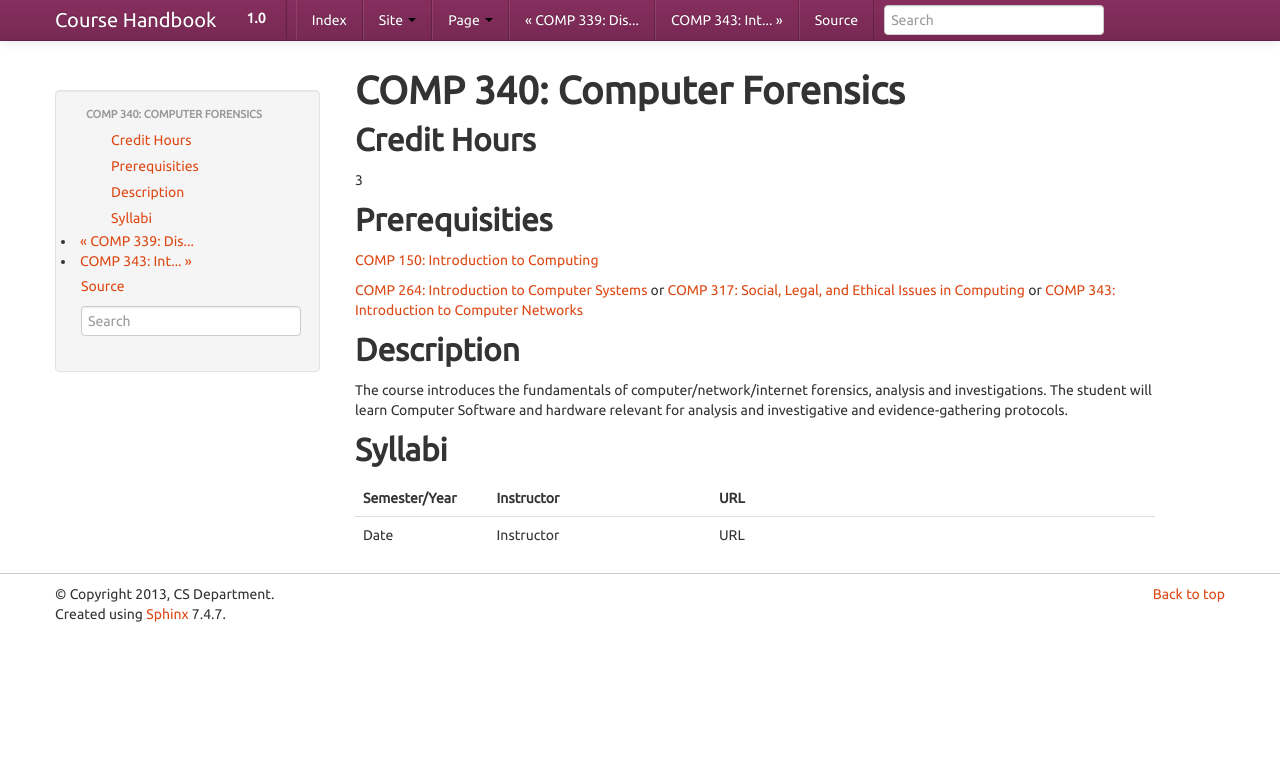
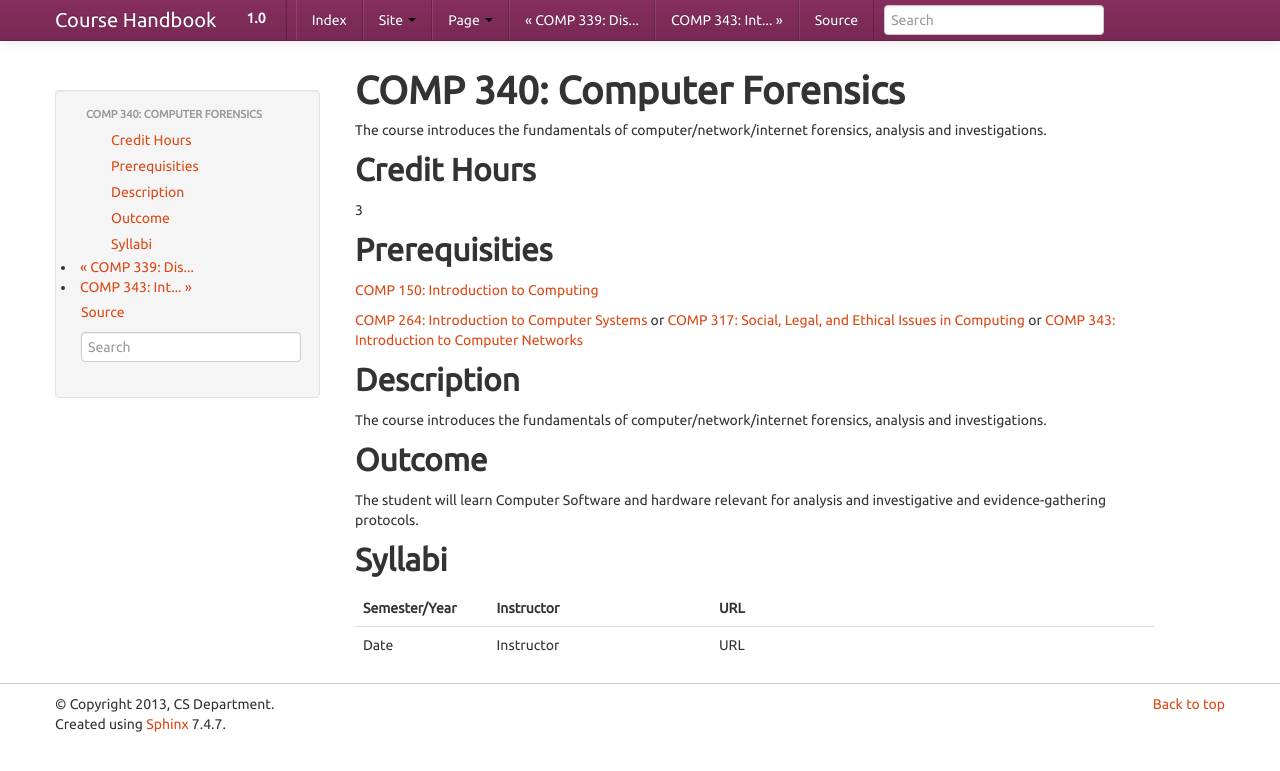
Before and after one commit to kyang5/coursedescriptions, a Sphinx documentation site: the page built from source/comp340.rst, in a window 1280 px wide. Shown: the top 771 px of the page. Built offline with Sphinx 7.4.7, drawn with Linux system fonts in a browser that asks for light colours.

Commit message:
updated comp 340

```diff
--- a/source/comp340.rst
+++ b/source/comp340.rst
@@ -1,5 +1,7 @@
 COMP 340: Computer Forensics
 ====================================
+
+The course introduces the fundamentals of computer/network/internet forensics, analysis and investigations.
 
 Credit Hours
 -----------------
@@ -16,10 +18,12 @@ Prerequisities
 Description
 ----------------------
 
-The course introduces the fundamentals of computer/network/internet forensics,
-analysis and investigations.  The student will learn Computer Software and
-hardware relevant for analysis and investigative and evidence-gathering
-protocols.
+The course introduces the fundamentals of computer/network/internet forensics, analysis and investigations.
+
+Outcome
+-----------
+
+The student will learn Computer Software and hardware relevant for analysis and investigative and evidence-gathering protocols.
 
 Syllabi
 ----------------------
```
